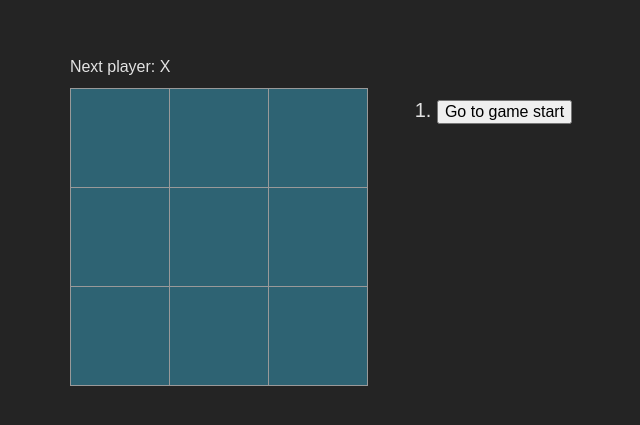
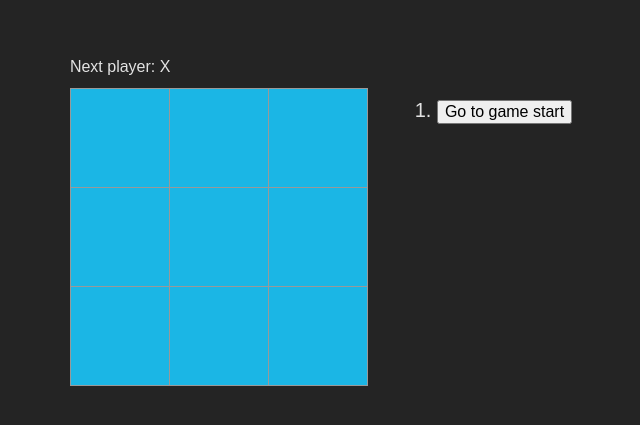
Before and after one commit to hellospacecorgi/react-learning, a React (Vite) app: page / in a window 1280 px wide. Shown: the part 105-530 px from the top of the page, without its empty margins (319-959 px from the left). Built offline with nearby package versions, Linux system fonts and the light colour scheme.

Commit message:
Changed some styling css to make UI better

```diff
--- a/src/App.css
+++ b/src/App.css
@@ -125,7 +125,7 @@ body {
 }
 
 .square {
-  background: #2e6373;
+  background: #1bb6e5;
   border: 1px solid #999;
   float: left;
   font-size: 55px;
```
